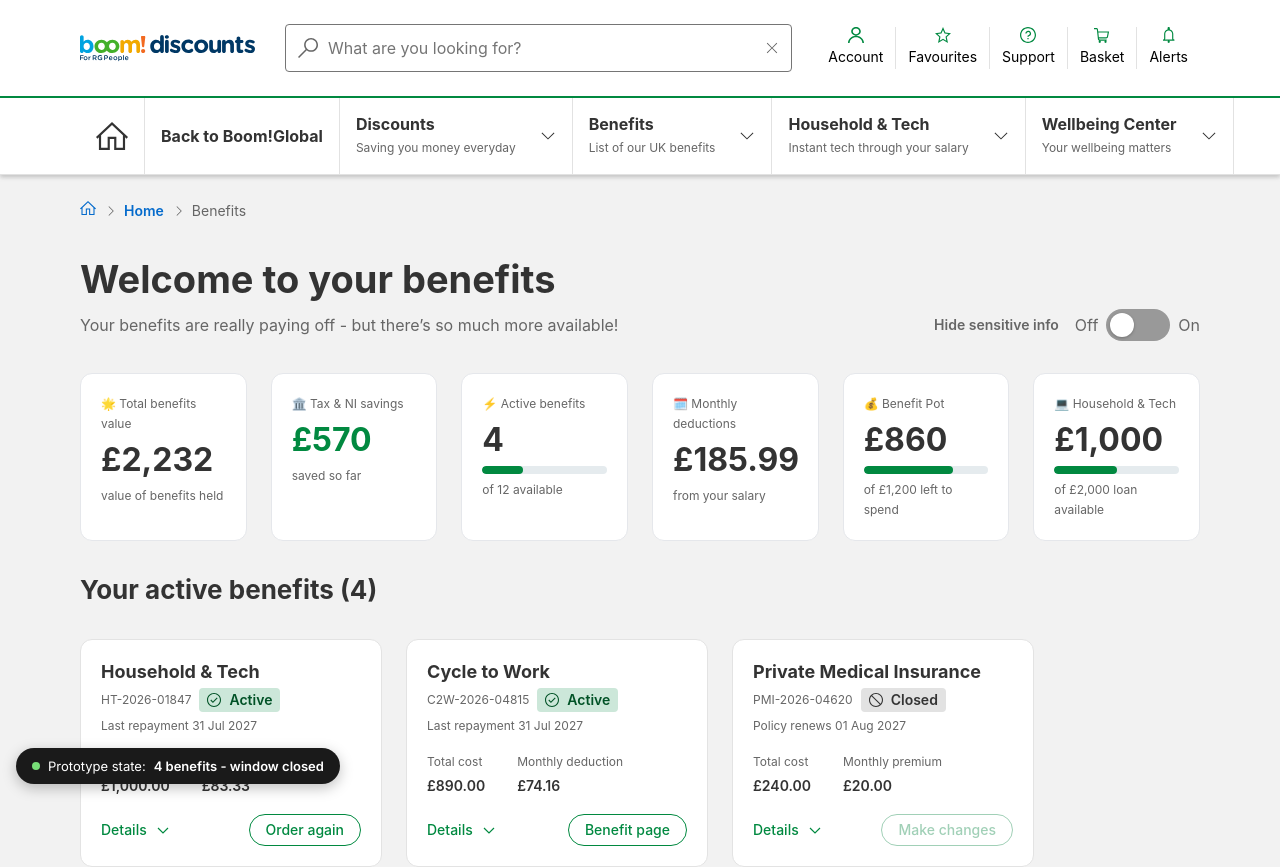
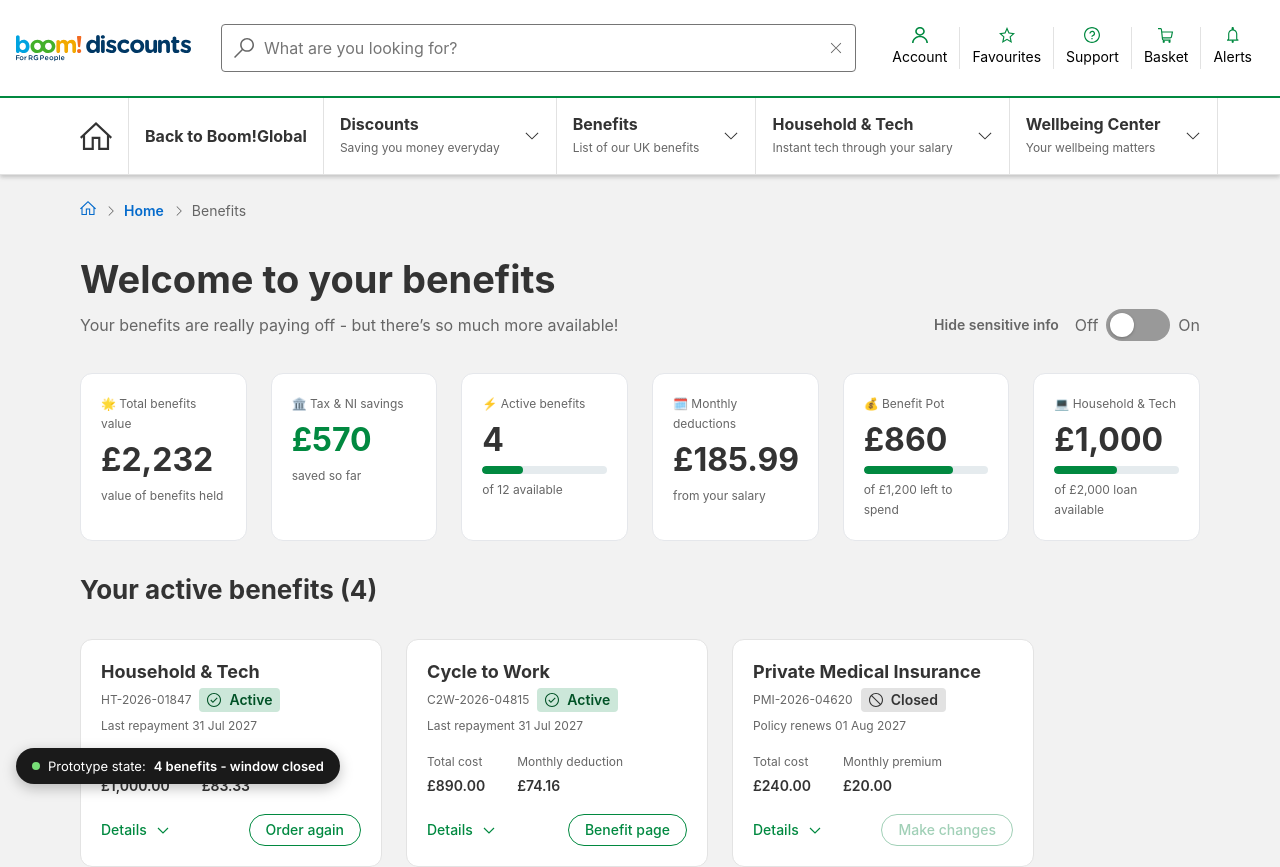
Before and after one commit to DaveGeorgeDesign/smartpay-benefits-landing-prototype, a React (Vite) app: page / in a window 1280 px wide. Shown: the top 867 px of the page. Built offline with nearby package versions, Linux system fonts and the light colour scheme.

Commit message:
Keep top bar full width; only constrain nav tabs
Co-Authored-By: Claude Opus 5.5 (1M context) <noreply@anthropic.com>

```diff
--- a/src/styles.css
+++ b/src/styles.css
@@ -54,7 +54,7 @@ img { display: block; }
   align-items: center;
   justify-content: space-between;
   gap: 24px;
-  padding: 24px var(--header-pad);
+  padding: 24px 16px;
   background: #fff;
   border-bottom: 2px solid var(--green);
 }
@@ -128,7 +128,7 @@ img { display: block; }
   background: #fff;
 }
 
-.nav-home { padding: 14px 16px; flex-shrink: 0; }
+.nav-home { padding: 14px 16px 14px 0; flex-shrink: 0; }
 
 .nav-item {
   flex-shrink: 0;
```
